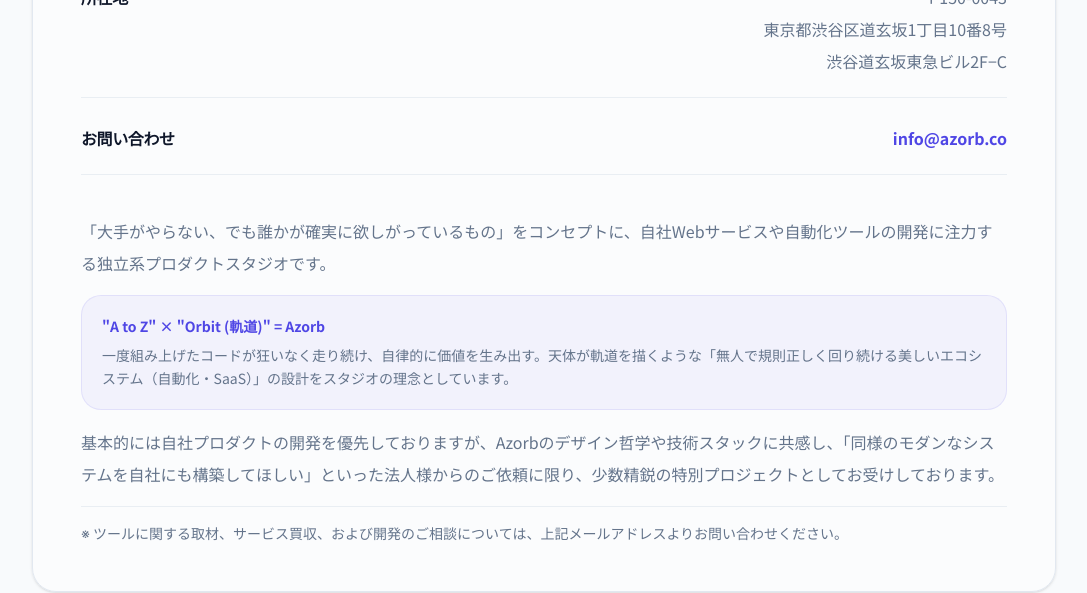
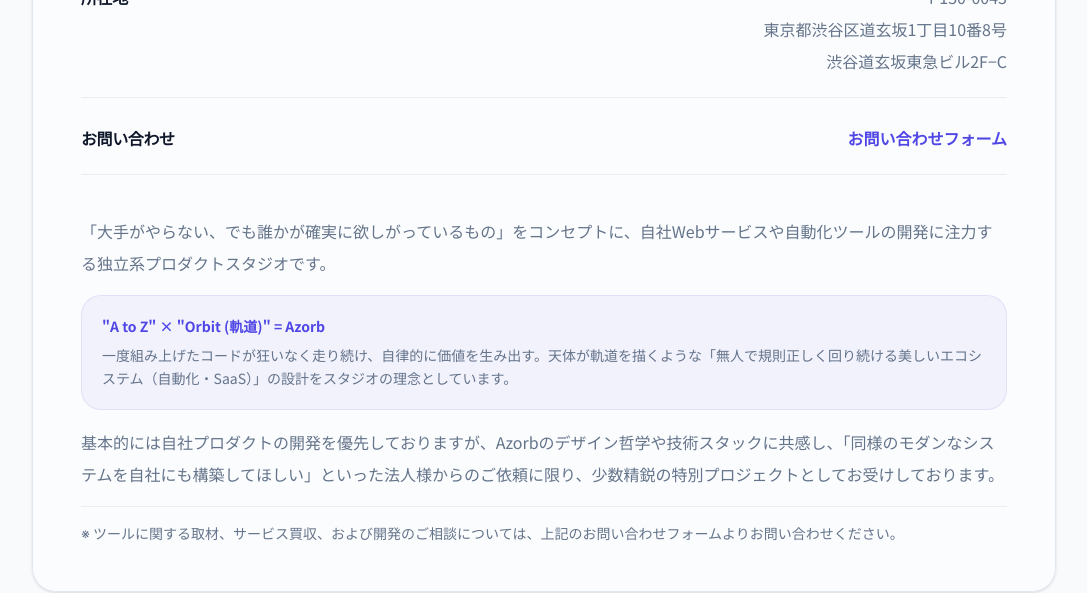
Before and after one commit to giriken35/azorb-site, a Next.js app: page / in a window 1280 px wide. Shown: the part 4040-4633 px from the top of the page, without its empty margins (96-1183 px from the left). Built offline with nearby package versions, Linux system fonts and the light colour scheme.

Commit message:
fix: update contact links to point to unified form

```diff
--- a/app/page.tsx
+++ b/app/page.tsx
@@ -282,8 +282,8 @@ export default function Page() {
             </div>
             <div className="flex justify-between border-b border-border/70 pb-5">
               <strong className="text-foreground font-bold min-w-32 tracking-tight">お問い合わせ</strong>
-              <a href="mailto:info@azorb.co" className="text-brand hover:underline inline-flex items-center gap-1 font-semibold transition-colors">
-                info@azorb.co
+              <a href="https://template-lp-eight.vercel.app/contact" target="_blank" rel="noopener noreferrer" className="text-brand hover:underline inline-flex items-center gap-1 font-semibold transition-colors">
+                お問い合わせフォーム
               </a>
             </div>
             <div className="pt-4 space-y-4">
@@ -300,7 +300,7 @@ export default function Page() {
                 基本的には自社プロダクトの開発を優先しておりますが、Azorbのデザイン哲学や技術スタックに共感し、「同様のモダンなシステムを自社にも構築してほしい」といった法人様からのご依頼に限り、少数精鋭の特別プロジェクトとしてお受けしております。
               </p>
               <p className="text-sm border-t border-border/70 pt-4 mt-4">
-                ※ ツールに関する取材、サービス買収、および開発のご相談については、上記メールアドレスよりお問い合わせください。
+                ※ ツールに関する取材、サービス買収、および開発のご相談については、上記のお問い合わせフォームよりお問い合わせください。
               </p>
             </div>
           </div>
@@ -312,7 +312,7 @@ export default function Page() {
           <Link href="/terms" className="hover:text-brand transition-colors">利用規約</Link>
           <Link href="/privacy" className="hover:text-brand transition-colors">プライバシーポリシー</Link>
           <Link href="/legal" className="hover:text-brand transition-colors">特定商取引法に基づく表記</Link>
-          <Link href="/#contact" className="hover:text-brand transition-colors">お問い合わせ</Link>
+          <Link href="https://template-lp-eight.vercel.app/contact" target="_blank" rel="noopener noreferrer" className="hover:text-brand transition-colors">お問い合わせ</Link>
         </div>
         <p className="font-medium tracking-wide">&copy; {new Date().getFullYear()} Azorb. All rights reserved.</p>
         <p className="mt-3 text-xs opacity-60 tracking-wider">Built with Next.js & Tailwind CSS</p>
```
